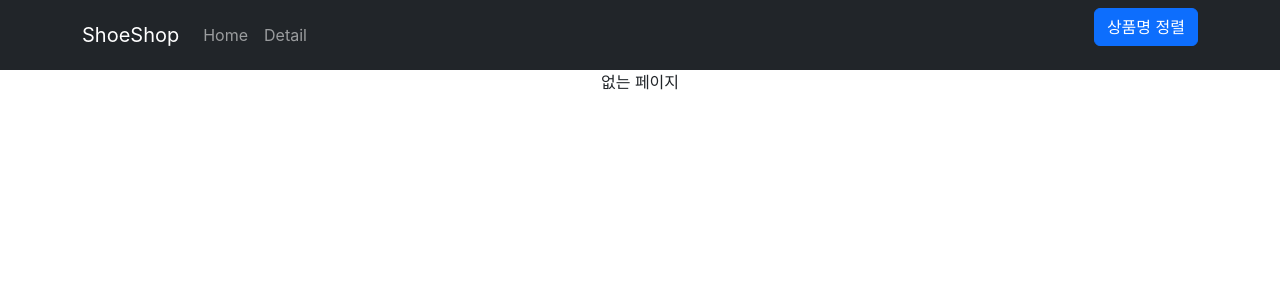
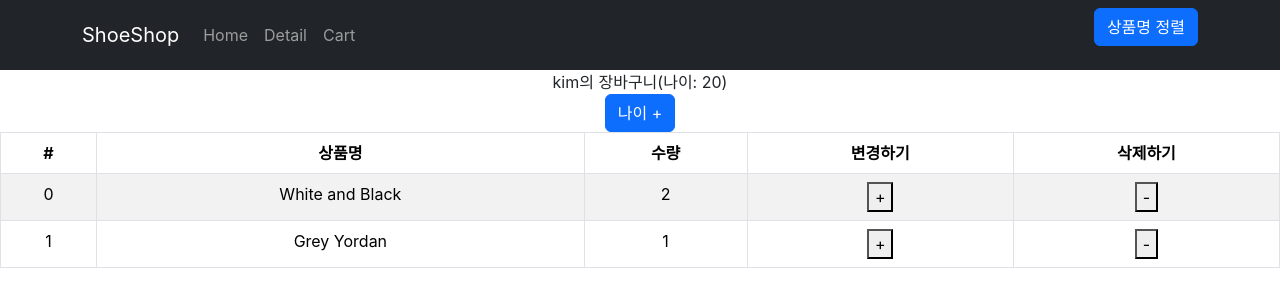
Before and after one commit to lettuce82/react-shoppingmal, a React (Create React App) app: page /cart in a window 1280 px wide. Shown: the top 306 px of the page. Built offline with nearby package versions, Linux system fonts and the light colour scheme.

Commit message:
Feat: redux로 장바구니 기능 구현

```diff
--- a/package.json
+++ b/package.json
@@ -3,6 +3,7 @@
   "version": "0.1.0",
   "private": true,
   "dependencies": {
+    "@reduxjs/toolkit": "^2.2.7",
     "@testing-library/jest-dom": "^5.17.0",
     "@testing-library/react": "^13.4.0",
     "@testing-library/user-event": "^13.5.0",
@@ -11,6 +12,7 @@
     "react": "^18.3.1",
     "react-bootstrap": "^2.10.5",
     "react-dom": "^18.3.1",
+    "react-redux": "^9.1.2",
     "react-router-dom": "^6.26.2",
     "react-scripts": "5.0.1",
     "styled-components": "^6.1.13",
--- a/src/App.js
+++ b/src/App.js
@@ -4,14 +4,19 @@ import { Button, Container, Nav, Navbar } from 'react-bootstrap';
 import Row from 'react-bootstrap/Row';
 import Col from 'react-bootstrap/Col';
 import DetailCard from './routes/DetailCard.js';
-import { useState } from 'react';
+import Cart from './routes/Cart.js';
+import { createContext, useState } from 'react';
 import { data } from './data.js';
 import { Routes, Route, Link, useNavigate, Outlet } from 'react-router-dom';
 import axios from 'axios';
 
+export let Context1 = createContext()
+
 function App() {
 
   let [shoes, setShoes] = useState(data)
+  let [재고] = useState([10, 11, 12])
+
   let navigate = useNavigate();
   const sortShoesByTitle = () => {
     const sortedShoes = [...shoes].sort((a, b) =>
@@ -60,7 +65,8 @@ function App() {
           <Link to={"/detail"}  style={{textDecoration : 'none'}}>상세페이지</Link> */}
           <Nav className="me-auto">
             <Nav.Link onClick={()=>{ navigate('/') }}>Home</Nav.Link>
-            <Nav.Link onClick={()=> { navigate('/detail') }}>Detail</Nav.Link>
+            <Nav.Link onClick={()=> { navigate('/detail/0') }}>Detail</Nav.Link>
+            <Nav.Link onClick={()=> { navigate('/cart') }}>Cart</Nav.Link>
           </Nav>
           <Button onClick={sortShoesByTitle} className="mb-3">
             상품명 정렬
@@ -100,10 +106,10 @@ function App() {
                   setLoading(false);
                 });
 
-                Promise.all([axios.get('/url1'), axios.get('/url2')])
-                .then(()=>{
+                // Promise.all([axios.get('/url1'), axios.get('/url2')])
+                // .then(()=>{
 
-                })
+                // })
 
               }} disabled={loading}>
               {loading ? '로딩중...' : '더보기'}
@@ -112,7 +118,11 @@ function App() {
           }
         />
 
-        <Route path='/detail/:id' element={<DetailCard shoes = {shoes}/>}/>
+        <Route path='/detail/:id' element={
+          <Context1.Provider value={ { 재고, shoes } }>
+            <DetailCard shoes = {shoes}/>
+          </Context1.Provider>
+        }/>
         <Route path='/about' element={<About/>}>
           <Route path='member' element={<div>멤버임</div>}></Route>
         </Route>
@@ -121,6 +131,10 @@ function App() {
           <Route path='two' element={<div>생일기념 쿠폰받기</div>}></Route>
         </Route>
         <Route path='*' element={<div>없는 페이지</div>}></Route>
+        <Route path='/cart' element={
+          <Cart></Cart>
+        }>
+        </Route>
       </Routes>
     </div>
   );
--- a/src/index.js
+++ b/src/index.js
@@ -4,13 +4,17 @@ import './index.css';
 import App from './App';
 import reportWebVitals from './reportWebVitals';
 import { BrowserRouter } from "react-router-dom";
+import { Provider } from 'react-redux';
+import store from './store.js';
 
 const root = ReactDOM.createRoot(document.getElementById('root'));
 root.render(
   <React.StrictMode>
-    <BrowserRouter>
-      <App />
-    </BrowserRouter>
+    <Provider store={ store }>
+      <BrowserRouter>
+        <App />
+      </BrowserRouter>
+    </Provider>
   </React.StrictMode>
 );
 
--- /dev/null
+++ b/src/routes/Cart.js
@@ -0,0 +1,63 @@
+import Table from 'react-bootstrap/Table';
+import { useDispatch, useSelector } from 'react-redux';
+import { addCount, deleteCart } from '../store/cartDetailSlice.js';
+import { changeName, addAge } from '../store/userSlice.js';
+import { Button } from 'react-bootstrap';
+
+function Cart() {
+
+    // let a = useSelector((state)=>{ return state })
+    // let stock = useSelector((state)=>state.stock )
+    let cartDetail = useSelector((state)=>state.cartDetail )
+    let name = useSelector((state)=>state.user.name )
+    let age = useSelector((state)=>state.user.age )
+    let dispatch = useDispatch();
+
+    return(
+        <div>
+
+          {name}의 장바구니(나이: {age})
+          <br/>
+          <Button onClick={()=>{dispatch(addAge(10))}}>나이 +</Button>
+
+          <Table striped bordered hover>
+            <thead>
+              <tr>
+                <th>#</th>
+                <th>상품명</th>
+                <th>수량</th>
+                <th>변경하기</th>
+                <th>삭제하기</th>
+              </tr>
+            </thead>
+            <tbody>
+              {
+                cartDetail.map((cart, i) =>
+                  <tr key={i}>
+                    <td>{i}</td>
+                    <td>{cart.name}</td>
+                    <td>{cart.count}</td>
+                    <td>
+                      <button onClick={()=>{
+                        dispatch(addCount(cart.id))
+                      }}>
+                      +</button>
+                    </td>
+                    <td>
+                      <button onClick={()=>{
+                        dispatch(deleteCart(cart.id))
+                      }}>
+                        -
+                      </button>
+                    </td>
+                  </tr>
+                )
+              }
+
+            </tbody>
+          </Table>
+        </div>
+    )
+}
+
+export default Cart;
--- a/src/routes/DetailCard.js
+++ b/src/routes/DetailCard.js
@@ -1,8 +1,11 @@
-import React, { useEffect, useState } from "react";
+import React, { useContext, useEffect, useState } from "react";
 import { useParams } from "react-router-dom";
 import styled from "styled-components";
 import Nav from 'react-bootstrap/Nav';
 import useFadeEffect from "../effect/useFadeEffect";
+import {Context1} from './../App.js'
+import { useDispatch } from "react-redux";
+import { addCart } from '../store/cartDetailSlice.js';
 
 // class Detail2 extends React.Component {
 //   componentDidMount(){
@@ -26,8 +29,9 @@ let NewBtn = styled(YellowBtn)`
 
 `
 
+function DetailCard(props) {
 
-function DetailCard(props) {
+  let {재고, shoes} = useContext(Context1)
 
   let [count, setCount] = useState(0);
   let {id} = useParams();
@@ -36,6 +40,7 @@ function DetailCard(props) {
   let [inputValue, setInputValue] = useState('');
   let [탭, 탭변경] = useState(0);
   let fade = useFadeEffect(0);
+  let dispatch = useDispatch();
 
   useEffect(()=> {
     let timer = setTimeout(()=>{ setSale(false) }, 2000)
@@ -70,7 +75,7 @@ function DetailCard(props) {
           <h4>{shoe.title} </h4>
           <p> {shoe.content} </p>
           <p> {shoe.price}원 </p>
-          <button className='btn btn-danger'>주문하기</button>
+          <button className='btn btn-danger' onClick={()=> {dispatch(addCart(shoe))}}>주문하기</button>
         </div>
 
         <Nav variant="tabs" defaultActiveKey={"link0"}>
@@ -99,8 +104,10 @@ function DetailCard(props) {
     //   return <div> 내용 2 </div>
     // }
     let fade = useFadeEffect(탭);
+    let {재고, shoes} = useContext(Context1)
+
     return <div className={`start ${fade}`}>
-      {[<div> 내용 0 </div>, <div> 내용 1 </div>, <div> 내용 2 </div>][탭]}
+      {[<div> {재고} </div>, <div> 내용 1 </div>, <div> 내용 2 </div>][탭]}
     </div>
   }
 
--- /dev/null
+++ b/src/store.js
@@ -0,0 +1,16 @@
+import { configureStore, createSlice } from "@reduxjs/toolkit";
+import user from "./store/userSlice.js"
+import cartDetail from "./store/cartDetailSlice.js"
+
+let stock = createSlice({
+    name : 'stock',
+    initialState : [10, 11, 12]
+})
+
+export default configureStore({
+    reducer: {
+        user : user.reducer,
+        stock : stock.reducer,
+        cartDetail : cartDetail.reducer
+    }
+})
--- /dev/null
+++ b/src/store/cartDetailSlice.js
@@ -0,0 +1,47 @@
+import { configureStore, createSlice } from "@reduxjs/toolkit";
+
+let cartDetail = createSlice({
+    name : 'cartDetail',
+    initialState : [
+        {id : 0, name : 'White and Black', count : 2},
+        {id : 2, name : 'Grey Yordan', count : 1}
+    ],
+    reducers : {
+        addCount(state, action) {
+            let target = state.find(target => target.id == action.payload);
+            if (target) {
+                target.count += 1
+            }
+        },
+        addCart(state, action) {
+            console.log('이전 상태:', JSON.parse(JSON.stringify(state)));
+            console.log('받은 액션:', action);
+
+            let index = state.findIndex((i) => i.id == action.payload.id);
+            if (index > -1) {
+                state[index].count++;
+            } else {
+                state.push({
+                    id:action.payload.id,
+                    name:action.payload.title,
+                    count:1
+                })
+            }
+
+            console.log('새로운 상태:', JSON.parse(JSON.stringify(state)));
+        },
+        deleteCart(state, action) {
+            let index = state.findIndex((i) => i.id == action.payload);
+            if (index > -1) {
+                if (state[index].count == 1) {
+                    state.splice(index, 1);
+                } else {
+                    state[index].count--;
+                }
+            }
+        }
+    }
+})
+
+export const { addCount, addCart, deleteCart } = cartDetail.actions;
+export default cartDetail;
--- /dev/null
+++ b/src/store/userSlice.js
@@ -0,0 +1,18 @@
+import { configureStore, createSlice } from "@reduxjs/toolkit";
+
+let user = createSlice({
+    name : 'user',
+    initialState : { name : 'kim', age : 20 },
+    reducers : {
+        changeName(state){
+            return 'john ' + state.name
+        },
+        addAge(state, action){
+            state.age += action.payload
+        }
+    }
+})
+
+export let { changeName, addAge } = user.actions
+
+export default user
```
Also changed, not shown: 1 other file (tests, documents, lock files or other folders).
